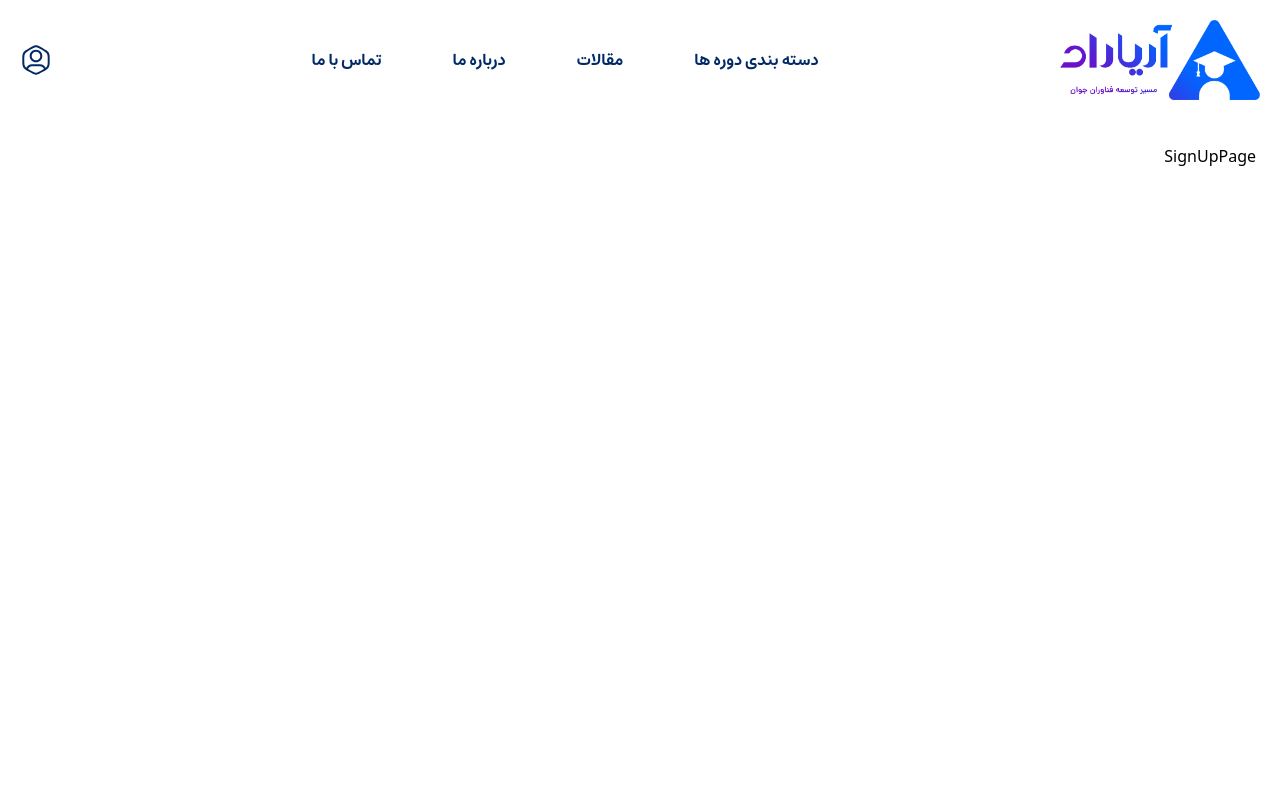
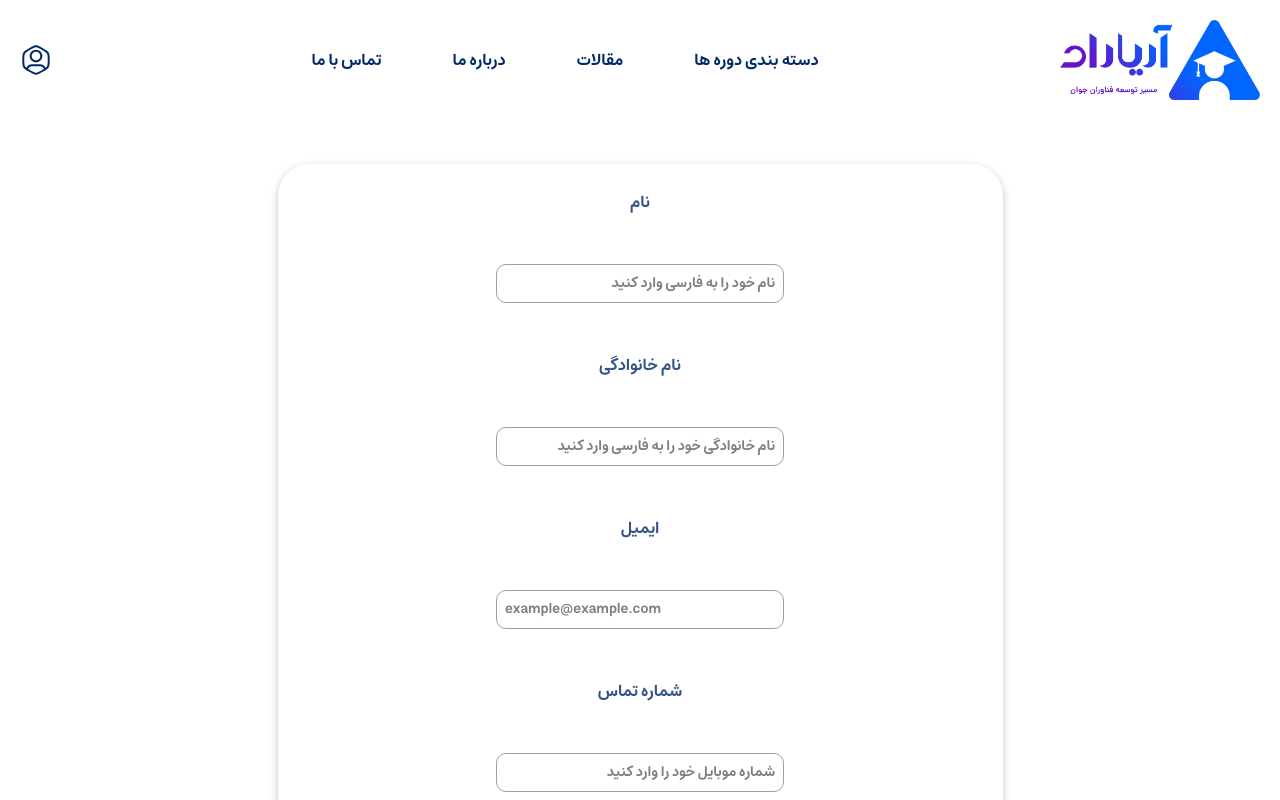
Before and after one commit to KasraEr/AriyaRadAcademy, a React (Vite) app: page /auth/sign-up in a window 1280 px wide. Shown: the top 800 px of the page. Built offline with nearby package versions, Linux system fonts and the light colour scheme.

Commit message:
signup page created

```diff
--- a/src/pages/SignUpPage.jsx
+++ b/src/pages/SignUpPage.jsx
@@ -1,3 +1,94 @@
+import { useState } from "react";
 export default function SignUpPage() {
-  return <div>SignUpPage</div>;
+  const [form, setForm] = useState({
+    firstname: "",
+    lastname: "",
+    email: "",
+    phonenumber: "",
+  });
+
+  const changeHandler = (e) => {
+    setForm((form) => ({ ...form, [e.target.name]: e.target.value }));
+  };
+
+  const submitHandler = (e) => {
+    e.preventDefault();
+    console.log(form);
+  };
+
+  return (
+    <div className="mt-5 w-full max-w-[725px] mx-auto shadow-[0_3px_8px_rgba(0,0,0,0.24)] rounded-4xl p-4">
+      <form
+        onSubmit={submitHandler}
+        className="flex flex-col items-center justify-center gap-10"
+      >
+        <label
+          className="text-primary-900/80 b1 leading-11 text-center"
+          htmlFor="firstname"
+        >
+          نام
+        </label>
+        <input
+          className="b2 border border-text-500 bg-basic-100 outline-0 overflow-hidden rounded-[10px] p-2 w-2xs text-right"
+          type="text"
+          id="firstname"
+          name="firstname"
+          placeholder="نام خود را به فارسی وارد کنید"
+          value={form.firstname}
+          onChange={changeHandler}
+        />
+        <label
+          className="text-primary-900/80 b1 leading-11 text-center"
+          htmlFor="lastname"
+        >
+          نام خانوادگی
+        </label>
+        <input
+          className="b2 border border-text-500 bg-basic-100 outline-0 overflow-hidden rounded-[10px] p-2 w-2xs text-right"
+          type="text"
+          id="lastname"
+          name="lastname"
+          placeholder="نام خانوادگی خود را به فارسی وارد کنید"
+          value={form.lastname}
+          onChange={changeHandler}
+        />
+        <label
+          className="text-primary-900/80 b1 leading-11 text-center"
+          htmlFor="email"
+        >
+          ایمیل
+        </label>
+        <input
+          className="b2 border border-text-500 bg-basic-100 outline-0 overflow-hidden rounded-[10px] p-2 w-2xs text-left"
+          type="email"
+          id="email"
+          name="email"
+          placeholder="example@example.com"
+          value={form.email}
+          onChange={changeHandler}
+        />
+        <label
+          className="text-primary-900/80 b1 leading-11 text-center"
+          htmlFor="phonenumber"
+        >
+          شماره تماس
+        </label>
+        <input
+          className="b2 border border-text-500 bg-basic-100 outline-0 overflow-hidden rounded-[10px] p-2 w-2xs text-right"
+          type="text"
+          id="phonenumber"
+          name="phonenumber"
+          placeholder="شماره موبایل خود را وارد کنید"
+          value={form.phonenumber}
+          onChange={changeHandler}
+        />
+        <button
+          className="bg-primary-500 text-basic-100 hover:bg-primary-100 hover:text-primary-900 active:bg-primary-900 active:text-basic-100 transition outline-0 overflow-hidden rounded-[6px] p-2 w-2xs"
+          type="submit"
+        >
+          ثبت نام
+        </button>
+      </form>
+    </div>
+  );
 }
```
